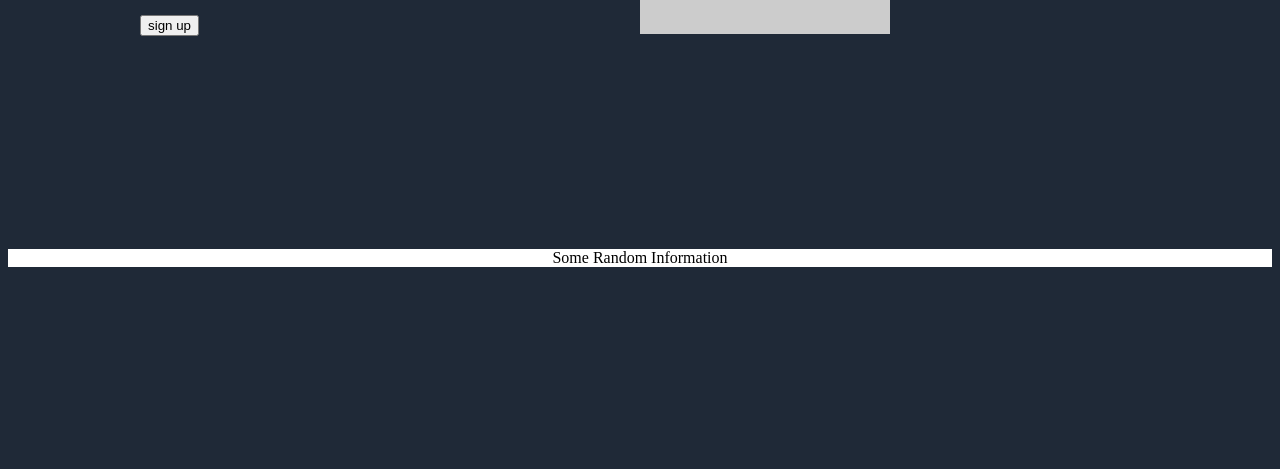
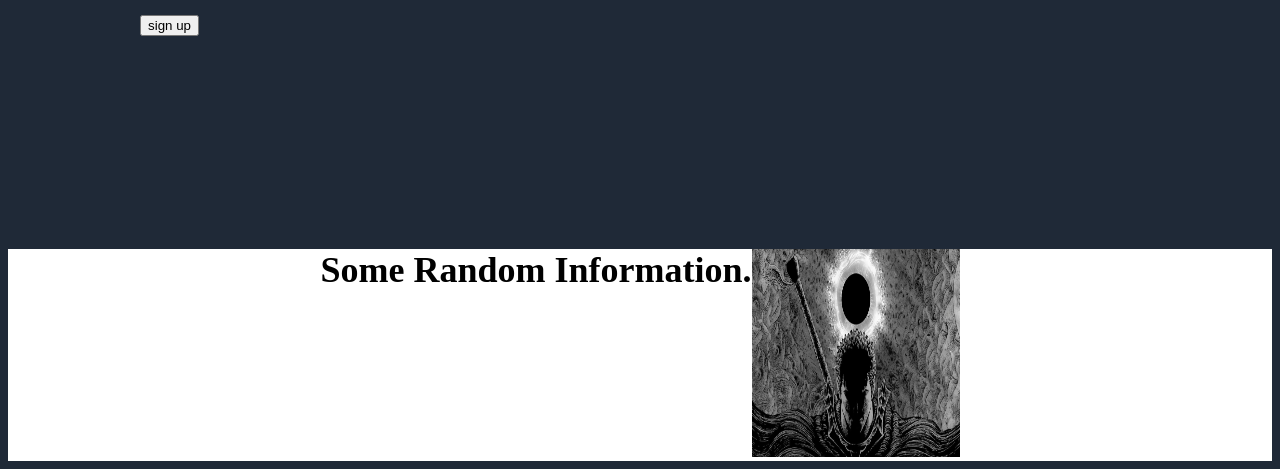
Before and after one commit to larrylovestein1/landing-page, a plain HTML site: page index.html in a window 1280 px wide. Shown: the part 394-863 px from the top of the page. Before the commit the page ends 800 px from the top, so only its background shows below. Drawn offline with Linux system fonts and the light colour scheme; placeholder pictures from the web are drawn by us.

Commit message:
added jpeg file to images dir , then added image to index html and styles width in css

```diff
--- a/index.html
+++ b/index.html
@@ -27,7 +27,10 @@
     </div>
     </div>
     <div class="hero-2">
-        <h class="header-2">Some Random Information</h>
+        <h class="header-2">Some Random Information.</h>
+        <div class="boxs">
+            <img src="../landing-page/images/berserkmanga-1654600017107.jpeg">
+        </div>
     </div>
 
 
--- a/styles.css
+++ b/styles.css
@@ -76,3 +76,15 @@ p{
     justify-content: center;
     background-color: white;
 }
+
+.header-2{
+    display: flex;
+    color: black;
+    font-size: 36px;
+    font-weight: bold;
+}
+
+img{
+    height: 208px;
+    width: 208px;
+}
```
Also changed, not shown: images/berserkmanga-1654600017107.jpeg (added).
